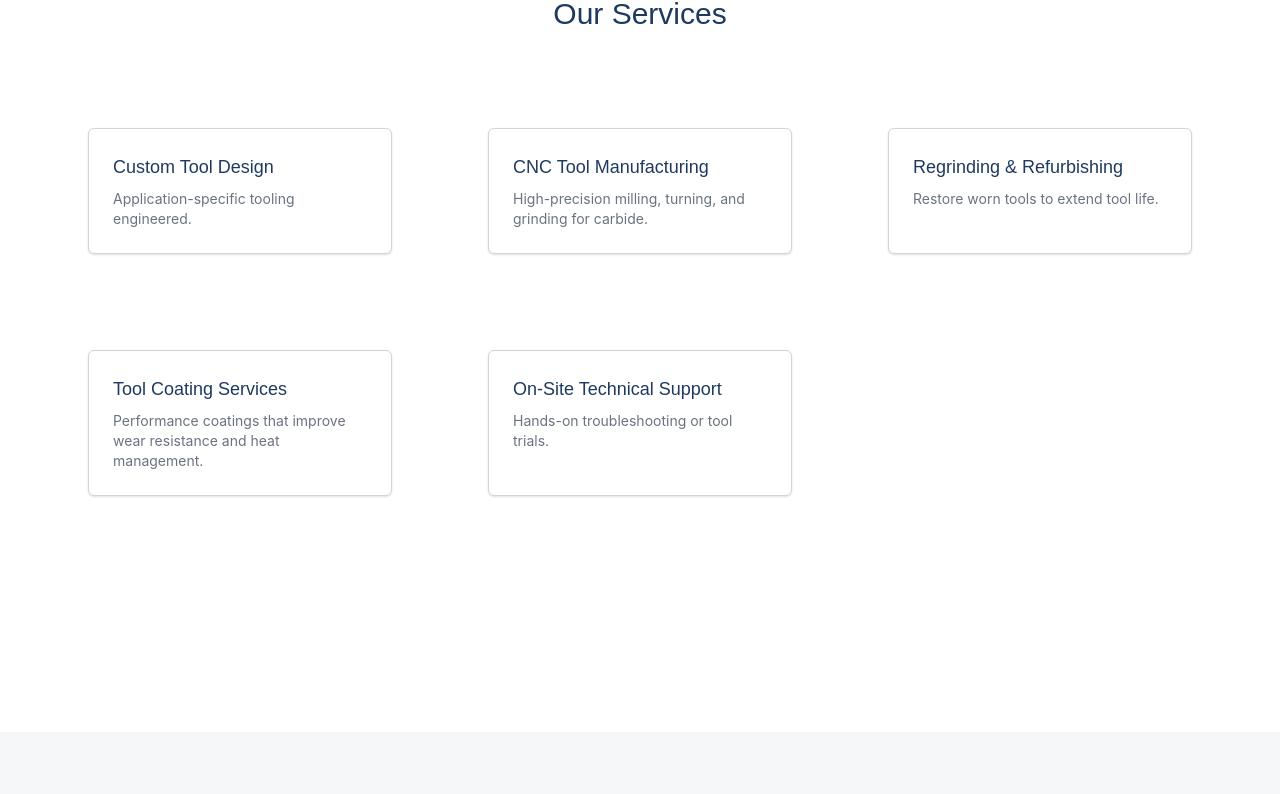
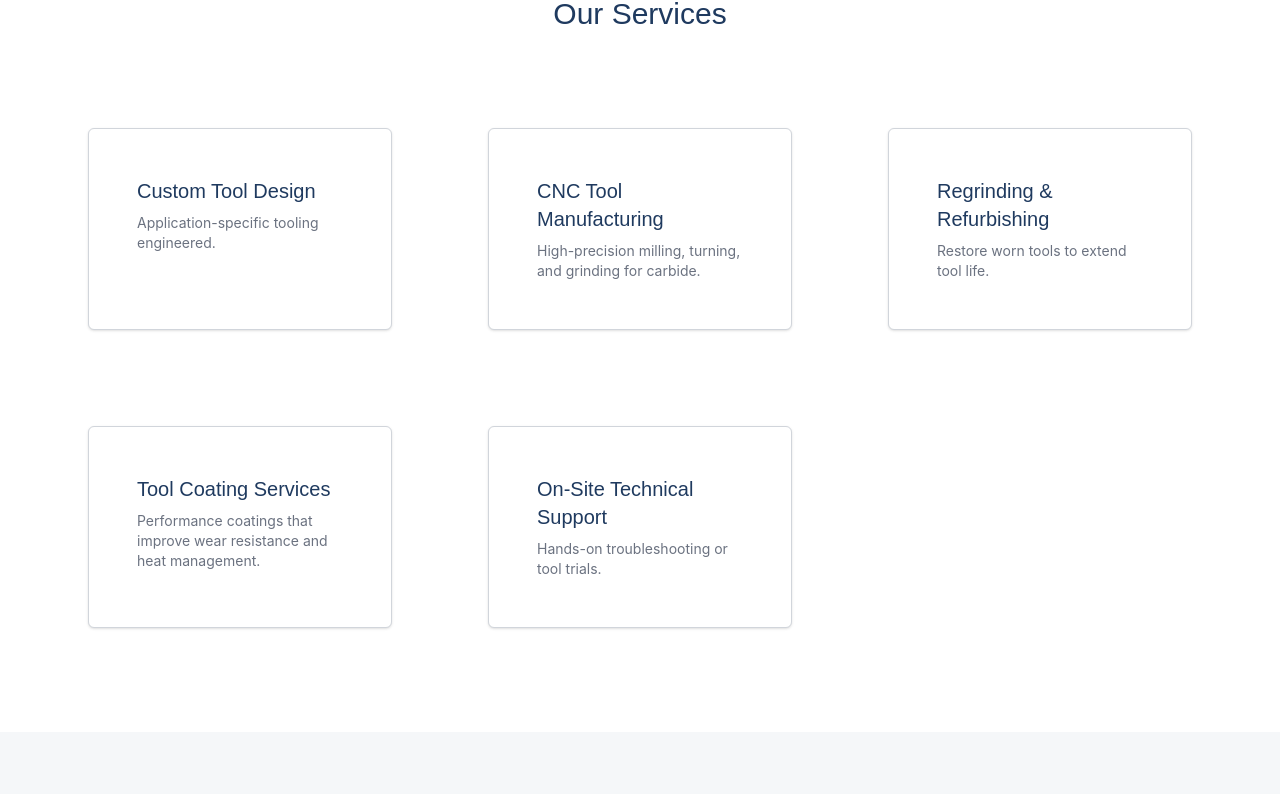
Before and after one commit to ZippyDaFish/precisionMachining-demo, a SvelteKit app: page / in a window 1280 px wide. Shown: the part 1274-2068 px from the top of the page. Built offline with nearby package versions, Linux system fonts and the light colour scheme.

Commit message:
Polish and add card hover

```diff
--- a/src/routes/+layout.svelte
+++ b/src/routes/+layout.svelte
@@ -8,7 +8,7 @@
 <svelte:head><link rel="icon" href={favicon} /></svelte:head>
 
 <header class="absolute top-0 left-0 w-full p-8">
-	<div class="flex items-center cursor-pointer justify-center w-16 h-16 border-2 border-[var(--color-primary)] rounded-full">
+	<div class="flex items-center cursor-pointer justify-center w-16 h-16 border-2 border-[var(--color-primary)] rounded-[var(--radius-md)]">
 		<h1 class="text-xs">JB Tool</h1>
 	</div>
 </header>
--- a/src/routes/+page.svelte
+++ b/src/routes/+page.svelte
@@ -68,40 +68,40 @@
 
     <div class="w-full max-w-6xl mx-auto px-6 grid grid-cols-1 md:grid-cols-2 lg:grid-cols-3 gap-24">
         <!-- Service 1 -->
-        <div class="border border-[var(--color-border)] rounded-[var(--radius-md)] p-6 bg-white shadow-sm">
-            <h3 class="text-lg mb-2">Custom Tool Design</h3>
+        <div class="cursor-pointer hover:border-[var(--color-accent)] hover:-translate-y-0.5 transition border border-[var(--color-border)] rounded-[var(--radius-md)] p-12 bg-white shadow-sm">
+            <h3 class="text-xl mb-2">Custom Tool Design</h3>
             <p class="text-sm text-[var(--color-text-muted)]">
                 Application-specific tooling engineered.
             </p>
         </div>
 
         <!-- Service 2 -->
-        <div class="border border-[var(--color-border)] rounded-[var(--radius-md)] p-6 bg-white shadow-sm">
-            <h3 class="text-lg mb-2">CNC Tool Manufacturing</h3>
+        <div class="cursor-pointer hover:border-[var(--color-accent)] hover:-translate-y-0.5 transition border border-[var(--color-border)] rounded-[var(--radius-md)] p-12 bg-white shadow-sm">
+            <h3 class="text-xl mb-2">CNC Tool Manufacturing</h3>
             <p class="text-sm text-[var(--color-text-muted)]">
                 High-precision milling, turning, and grinding for carbide.
             </p>
         </div>
 
         <!-- Service 3 -->
-        <div class="border border-[var(--color-border)] rounded-[var(--radius-md)] p-6 bg-white shadow-sm">
-            <h3 class="text-lg mb-2">Regrinding & Refurbishing</h3>
+        <div class="cursor-pointer hover:border-[var(--color-accent)] hover:-translate-y-0.5 transition border border-[var(--color-border)] rounded-[var(--radius-md)] p-12 bg-white shadow-sm">
+            <h3 class="text-xl mb-2">Regrinding & Refurbishing</h3>
             <p class="text-sm text-[var(--color-text-muted)]">
                 Restore worn tools to extend tool life.
             </p>
         </div>
 
         <!-- Service 4 -->
-        <div class="border border-[var(--color-border)] rounded-[var(--radius-md)] p-6 bg-white shadow-sm">
-            <h3 class="text-lg mb-2">Tool Coating Services</h3>
+        <div class="cursor-pointer hover:border-[var(--color-accent)] hover:-translate-y-0.5 transition border border-[var(--color-border)] rounded-[var(--radius-md)] p-12 bg-white shadow-sm">
+            <h3 class="text-xl mb-2">Tool Coating Services</h3>
             <p class="text-sm text-[var(--color-text-muted)]">
                 Performance coatings that improve wear resistance and heat management.
             </p>
         </div>
 
         <!-- Service 5 -->
-        <div class="border border-[var(--color-border)] rounded-[var(--radius-md)] p-6 bg-white shadow-sm">
-            <h3 class="text-lg mb-2">On-Site Technical Support</h3>
+        <div class="cursor-pointer hover:border-[var(--color-accent)] hover:-translate-y-0.5 transition border border-[var(--color-border)] rounded-[var(--radius-md)] p-12 bg-white shadow-sm">
+            <h3 class="text-xl mb-2">On-Site Technical Support</h3>
             <p class="text-sm text-[var(--color-text-muted)]">
                 Hands-on troubleshooting or tool trials.
             </p>
@@ -191,7 +191,7 @@
 
             <!-- Trust Note -->
             <p class="text-xs text-[var(--color-text-muted)]">
-                Response within 1 business day • No obligation
+                Response within 1 business day - No obligation
             </p>
         </div>
     </div>
```
